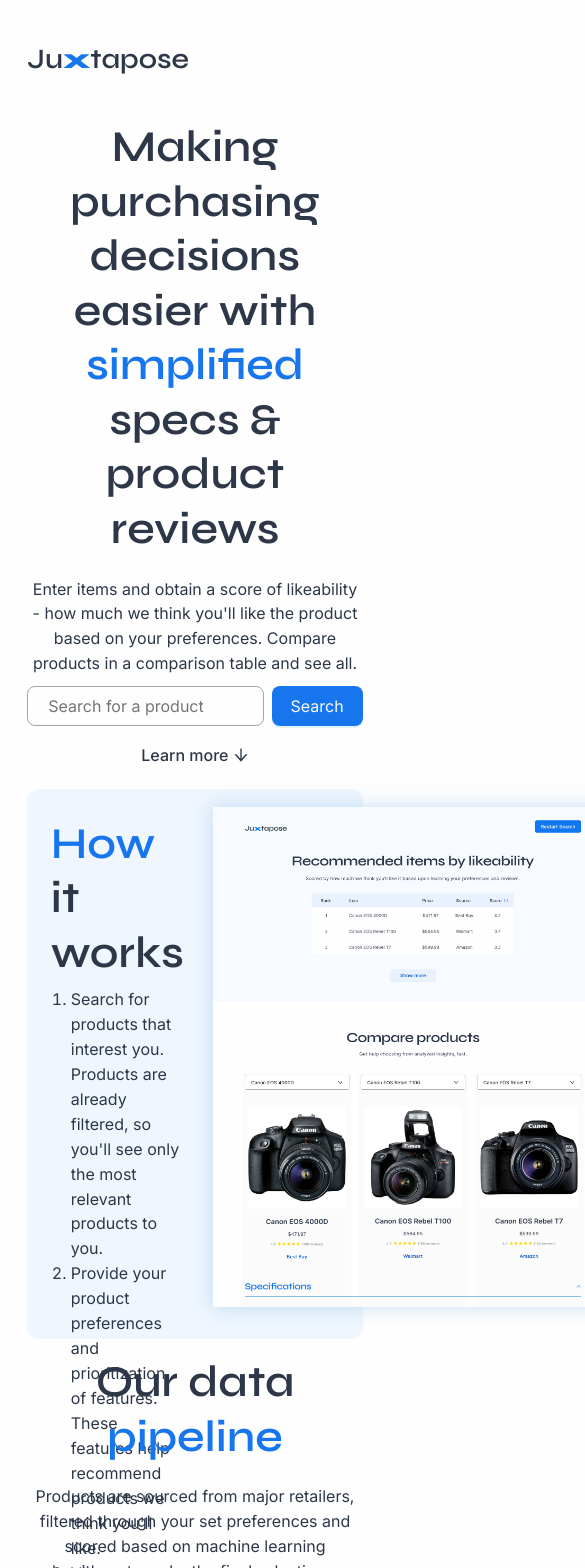
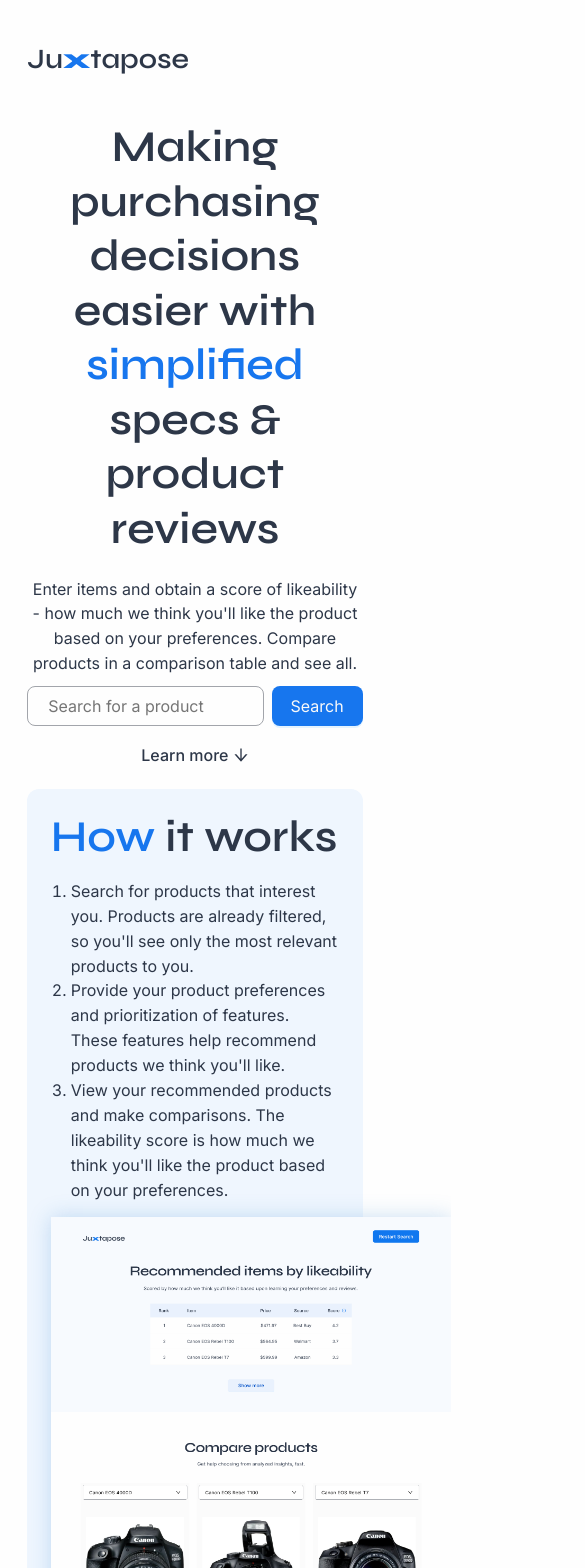
Before and after one commit to tzada8/capstone, a React (Create React App) app in the folder frontend/: page / in a window 390 px wide. Shown: the top 1568 px of the page, 585 px wide, since content can reach past the window. Built offline with nearby package versions, Linux system fonts and the light colour scheme.

Commit message:
Adjusted layout for home components for smaller screen sizes

```diff
--- a/frontend/src/pages/home/data-pipeline/DataPipeline.css
+++ b/frontend/src/pages/home/data-pipeline/DataPipeline.css
@@ -1,4 +1,5 @@
 .data-pipeline-diagram {
     display: block;
     margin: 5% auto 8% auto;
+    width: 90%;
 }
--- a/frontend/src/pages/home/how-it-works/HowItWorks.css
+++ b/frontend/src/pages/home/how-it-works/HowItWorks.css
@@ -1,7 +1,7 @@
 .how-it-works {
     background: var(--LIGHTER-BLUE);
     width: 100%;
-    height: 550px;
+    height: 100%;
     border-radius: 12px;
     display: grid;
     grid-auto-flow: column;
@@ -43,3 +43,25 @@
     max-width: 100%;
     max-height: 100%;
 }
+
+/* DESKTOP SCREEN */
+@media screen and (min-width: 1500px) {
+    .how-it-works-text-container {
+        margin-top: 10%;
+    }
+}
+
+/* SMALL SCREEN */
+@media screen and (max-width: 960px) {
+    .how-it-works {
+        display: block;
+    }
+
+    .how-it-works-text-container {
+        margin-top: 5%;
+    }
+
+    .diagram-container {
+        margin: 5% auto;
+    }
+}
```
